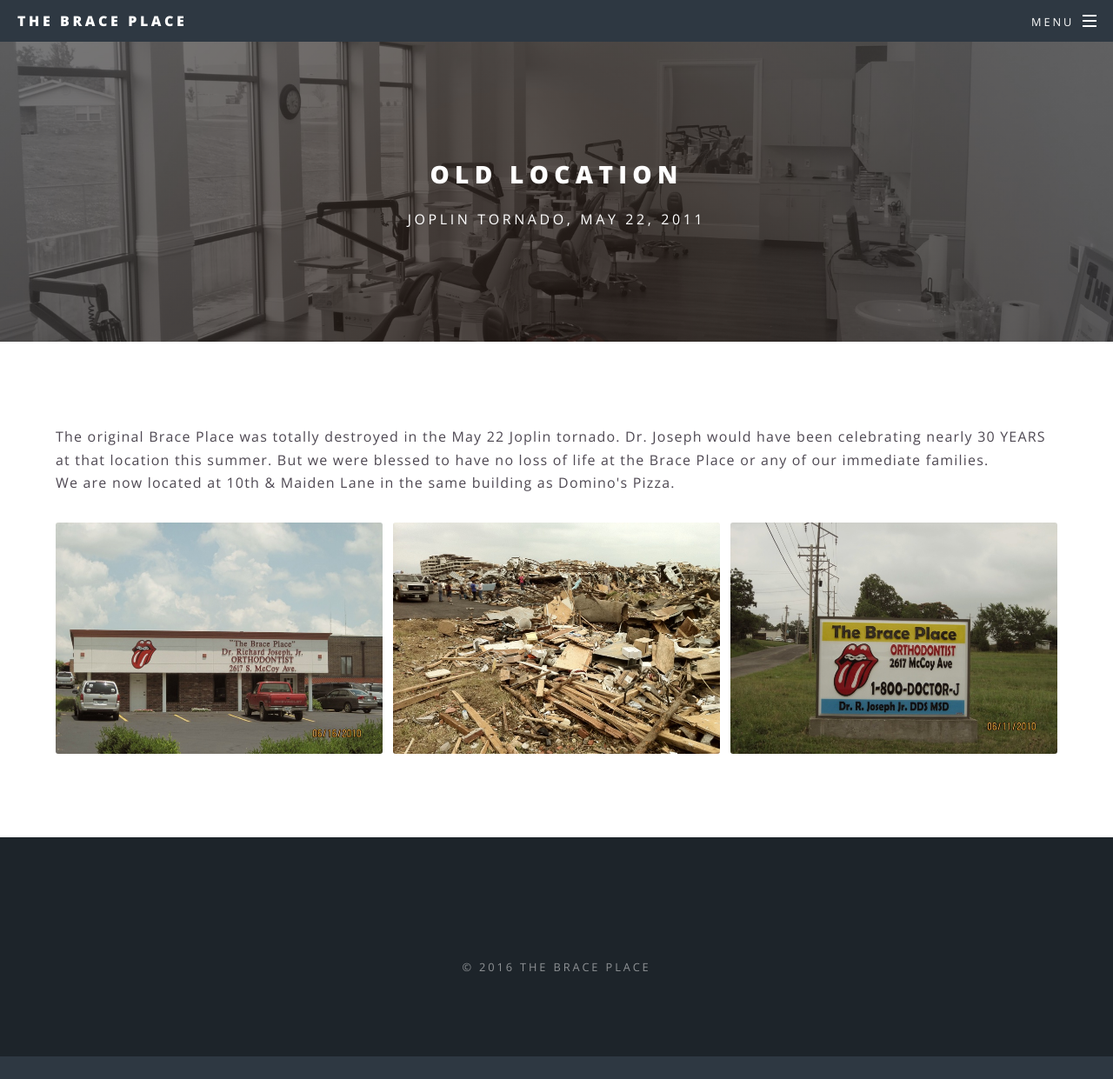
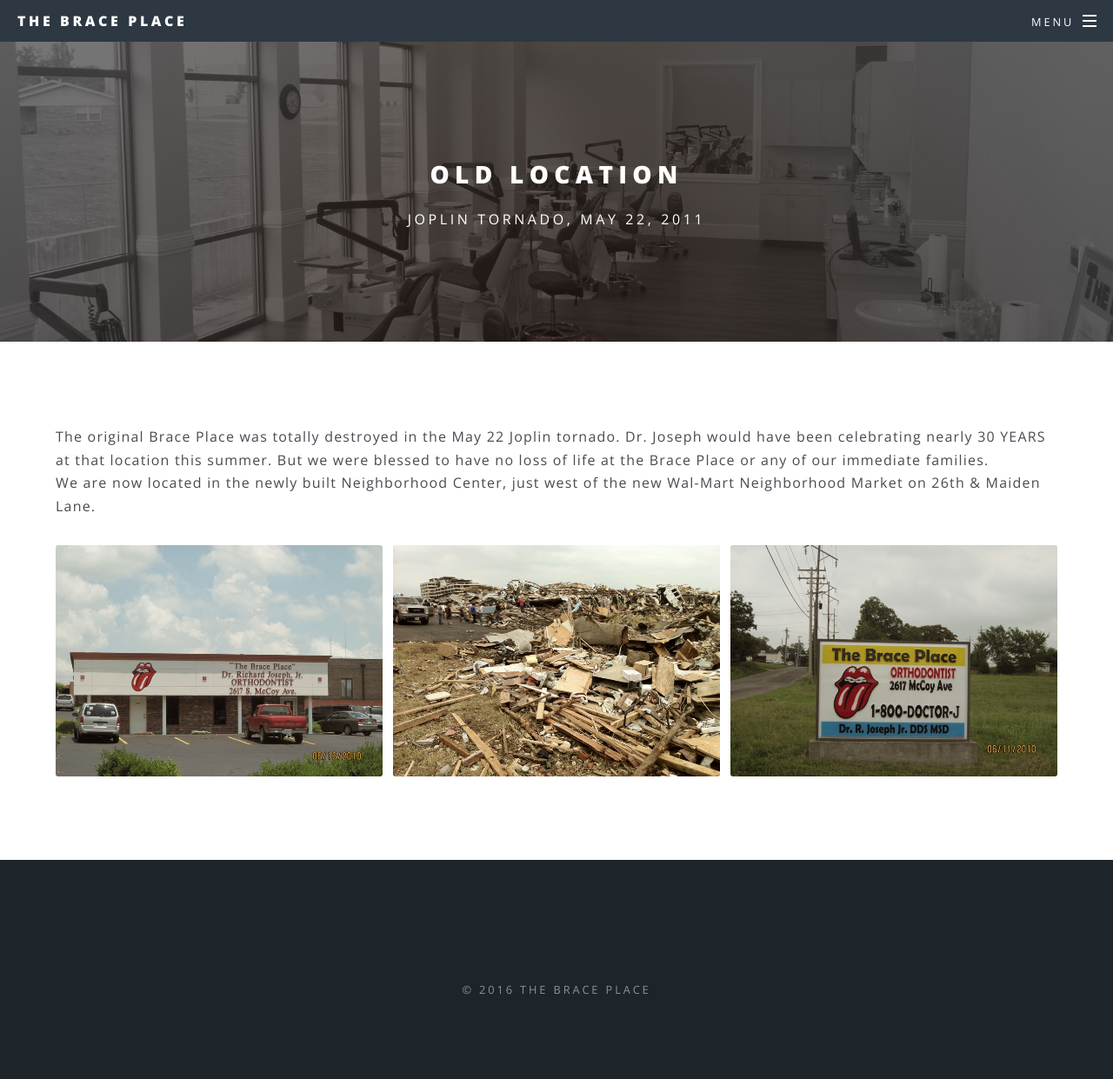
Before and after one commit to jmhardison/braceplace-biz, a Jekyll site: the page built from oldlocation.html, in a window 1280 px wide and 1241 px high. Shown: the whole window at 87% size. Built offline with Jekyll 4.4.1, drawn with Linux system fonts in a browser that asks for light colours.

Commit message:
Old and new location change.
Changed wording on old location page to point to new address. Changed
new location page to use & instead of and.

```diff
--- a/newlocation.html
+++ b/newlocation.html
@@ -7,7 +7,7 @@
 	<p>After our old office was completely destroyed in the Joplin tornado, we relocated to a temporary office.
 	On the 5 year anniversary of the tornado we moved to our new permanent location, across the street from our original office. <br />
 	<br />
-	We are now located in the newly built Neighborhood Center, just west of the new Wal-Mart Neighborhood Market on 26th and Maiden Lane.<br />
+	We are now located in the newly built Neighborhood Center, just west of the new Wal-Mart Neighborhood Market on 26th & Maiden Lane.<br />
 	<br />
 	<br />
 	The Brace Place <br />
--- a/oldlocation.html
+++ b/oldlocation.html
@@ -7,7 +7,7 @@
 	<p>The original Brace Place was totally destroyed in the May 22 Joplin tornado.
 	Dr. Joseph would have been celebrating nearly 30 YEARS at that location this summer.
 	But we were blessed to have no loss of life at the Brace Place or any of our immediate families.<br />
-	We are now located at 10th & Maiden Lane in the same building as Domino's Pizza.</p>
+	We are now located in the newly built Neighborhood Center, just west of the new Wal-Mart Neighborhood Market on 26th & Maiden Lane.</p>
 
 <div class="box alt">
 	<div class="row uniform 50%">
```
